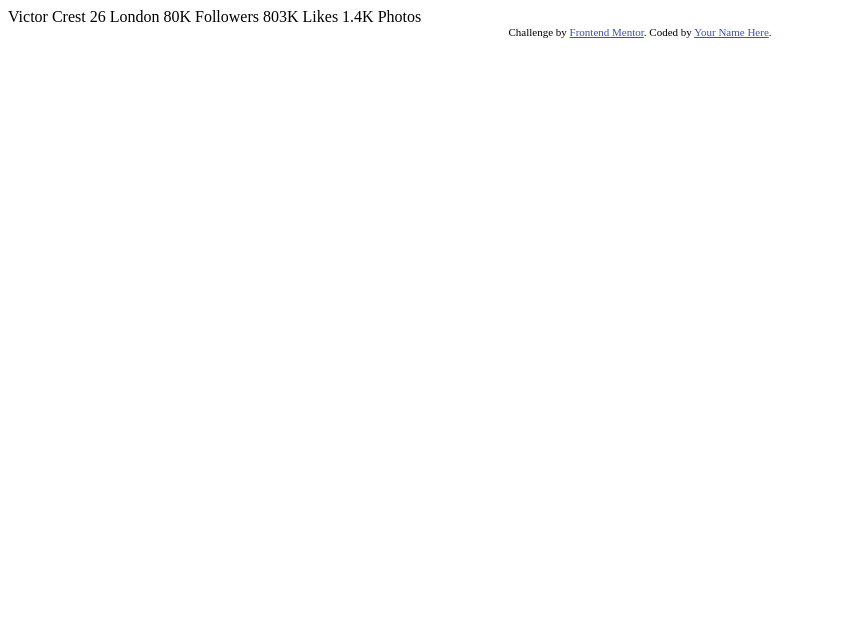
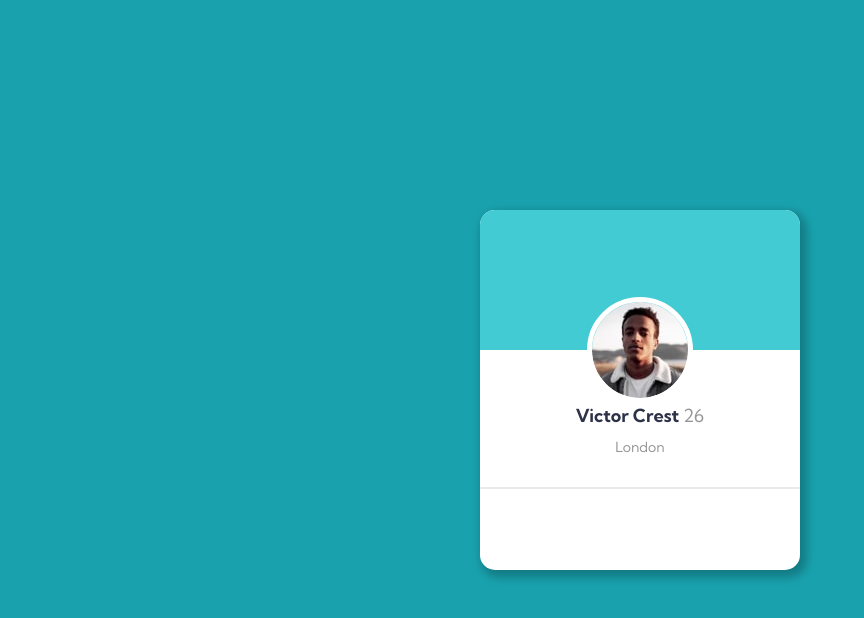
Before and after one commit to brunomoleta/cautious-octo-spork, a plain HTML site: page index.html in a window 1280 px wide. Shown: the whole page, without its empty margins (0-864 px from the left). Drawn offline with Linux system fonts and the light colour scheme.

Commit message:
transistion to JS

```diff
--- a/index.html
+++ b/index.html
@@ -1,35 +1,68 @@
 <!DOCTYPE html>
 <html lang="en">
-<head>
-  <meta charset="UTF-8">
-  <meta name="viewport" content="width=device-width, initial-scale=1.0"> <!-- displays site properly based on user's device -->
+  <head>
+    <meta charset="UTF-8" />
+    <meta name="viewport" content="width=device-width, initial-scale=1.0" />
+    <!-- displays site properly based on user's device -->
 
-  <link rel="icon" type="image/png" sizes="32x32" href="./images/favicon-32x32.png">
+    <link
+      rel="icon"
+      type="image/png"
+      sizes="32x32"
+      href="./images/favicon-32x32.png"
+    />
+    <link rel="stylesheet" href="./styles/style.css" />
+    <title>Frontend Mentor | Profile card component</title>
+    <script type="text/javascript" src="./script.js" defer></script>
 
-  <title>Frontend Mentor | Profile card component</title>
+  </head>
+  <body>
+    <!-- <main class="card">
+      <div id="card-bg-inside"></div>
+      <section class="card-top">
+        <img class="user-img" src="./images/image-victor.jpg" alt="" />
+        <div class="user-info">
+          <div class="user-name-age">
+            <h1 class="user-name">Victor Crest</h1>
+            <p class="user-age">26</p>
+          </div>
+          <address class="user-adress">London</address>
+        </div>
+      </section>
+      <hr />
+      <section class="card-bottom">
+        <ul class="user-info-list">
+          <li class="user-info-li-item">
+            <span class="bold-info"> 80K </span>
+            <span class="aux-text"> Followers </span>
+          </li>
+          <li class="user-info-li-item">
+            <span class="bold-info"> 803K </span>
+            <span class="aux-text"> Likes </span>
+          </li>
+          <li class="user-info-li-item">
+            <span class="bold-info"> 1.4K </span>
+            <span class="aux-text"> Photos </span>
+          </li>
+        </ul>
+      </section> -->
+    <!-- </main> -->
 
-  <!-- Feel free to remove these styles or customise in your own stylesheet 👍 -->
-  <style>
-    .attribution { font-size: 11px; text-align: center; }
-    .attribution a { color: hsl(228, 45%, 44%); }
-  </style>
-</head>
-<body>
-  Victor Crest
-  26
-  London
-
-  80K
-  Followers
-
-  803K
-  Likes
-
-  1.4K
-  Photos
-  <div class="attribution">
-    Challenge by <a href="https://www.frontendmentor.io?ref=challenge" target="_blank">Frontend Mentor</a>.
-    Coded by <a href="#">Your Name Here</a>.
-  </div>
-</body>
+    <!-- <footer class="attribution">
+      <div>
+        Challenge by
+        <a href="https://www.frontendmentor.io?ref=challenge" target="_blank"
+          >Frontend Mentor</a
+        >.
+      </div>
+      <div>
+        Coded by
+        <strong>
+          <a href="https://github.com/brunomoleta"
+            >Bruno Moleta Santos</a
+          > </strong
+        >.
+      </div>
+    </footer> -->
+  </body>
 </html>
--- /dev/null
+++ b/script.js
@@ -0,0 +1,87 @@
+const info = [
+  ["Victor Crest", "26", "London"],
+  {
+    followers: "80K",
+    likes: "803K",
+    photos: "1.4K",
+  },
+];
+
+const makeCard = (infoArr) => {
+  // create body, main and footer
+  const body = document.querySelector("body");
+
+  const main = document.createElement("main");
+  main.classList.add("card");
+
+  const footer = document.createElement("footer");
+  footer.classList.add("attribution");
+
+  //   create card-bg-inside-card
+  const divMain = document.createElement("div");
+  divMain.id = "card-bg-inside";
+  const divFooter = document.createElement("div");
+
+  body.append(main, footer);
+  footer.appendChild(divFooter);
+  main.appendChild(divMain);
+
+  //   create the two sections and hr
+  const sectionClassNames = ["card-top", "card-bottom"];
+  for (let i = 0; i < infoArr.length; i++) {
+    const section = document.createElement("section");
+    main.appendChild(section);
+    section.classList.add(sectionClassNames[i]);
+    if (i === 0) {
+      const hr = document.createElement("hr");
+      main.appendChild(hr);
+    }
+  }
+
+  //   Card Top
+
+  const insideCardTop = ["img", "div"];
+  const firstSection = document.querySelector(`.${sectionClassNames[0]}`);
+
+  const insideCardTopClasses = ["user-img", "user-info"];
+  for (let i = 0; i < insideCardTop.length; i++) {
+    const insideCardTopElement = document.createElement(`${insideCardTop[i]}`);
+    insideCardTopElement.classList.add(`${insideCardTopClasses[i]}`);
+    if (insideCardTop[i] === "img") {
+      insideCardTopElement.setAttribute("src", "./images/image-victor.jpg");
+      insideCardTopElement.setAttribute("alt", "user image");
+    }
+    firstSection.appendChild(insideCardTopElement);
+  }
+
+  const insideCardTopUserInfoTag = ["div", "adress"];
+  const insideUserInfoClass = ["user-name-age", "user-adress"];
+
+  const userInfo = document.querySelector(".user-info");
+  for (let i = 0; i < insideCardTopUserInfoTag.length; i++) {
+    const userNameAgeOrAdress = document.createElement(
+      `${insideCardTopUserInfoTag[i]}`
+    );
+    userNameAgeOrAdress.classList.add(`${insideUserInfoClass[i]}`);
+    userInfo.appendChild(userNameAgeOrAdress);
+  }
+
+  const insideUserTags = [
+    ["h1", "p"],
+    ["user-name", "user-age"],
+  ];
+
+  const nameOrAge = document.querySelector(`.${insideUserInfoClass[0]}`);
+  for (let i = 0; i < insideUserTags.length; i++) {
+    const insideNameAgeTag = document.createElement(insideUserTags[0][i]);
+    insideNameAgeTag.classList.add(insideUserTags[1][i]);
+    insideNameAgeTag.innerText = `${info[0][i]}`;
+    nameOrAge.appendChild(insideNameAgeTag);
+  }
+  const userAdress = document.querySelector(".user-adress");
+  userAdress.innerText = info[0][info.length];
+
+  const liClassNames = ["bold-info", "aux-text"];
+};
+
+makeCard(info);
--- /dev/null
+++ b/styles/defaults.css
@@ -0,0 +1,42 @@
+
+:root {
+  --darkCyan: hsl(185, 75%, 39%);
+  --card-cyan: #41CBD3;
+  --desatBlue: hsl(229, 23%, 23%);
+  --grayBlue: hsl(227, 10%, 46%);
+  --darkGray: hsl(0, 0%, 59%);
+  --light-grey: #E8E9EC;
+  --boxShadow: #0000003e;
+  --bold-font: 700;
+  --light-font: 400;
+  --card-height: 36rem;
+  --card-width: 32rem;
+  --large-font: 1.8rem;
+  --small-font: 1.4rem;
+  --smaller-font: 1.0rem;
+
+  --card-radius: 1.5rem;
+
+}
+
+body {
+  font-size: var(--large-font);
+  font-family: "Kumbh Sans", sans-serif;
+}
+/*
+- Mobile: 375px
+- Desktop: 1440px */
+
+
+.attribution {
+  font-size: 1.1rem;
+  text-align: center;
+}
+
+/* .attribution a {
+  color: hsl(228, 45%, 44%);
+} */
+
+address{
+  font-style: normal;
+}
--- /dev/null
+++ b/styles/index.css
@@ -0,0 +1,124 @@
+body {
+  display: flex;
+  flex-flow: column;
+  align-items: center;
+  justify-content: center;
+  gap: 2rem;
+  background-color: var(--darkCyan);
+}
+
+.card {
+  background-color: white;
+  gap: 1rem;
+  position: relative;
+  box-shadow: 4px 4.5px 10px 3px var(--boxShadow);
+
+  height: var(--card-height);
+  width: var(--card-width);
+  border-radius: var(--card-radius);
+}
+
+.card-top {
+  display: flex;
+  flex-flow: column;
+  align-items: center;
+  gap: 0.4rem;
+  z-index: 1;
+  position: absolute;
+  top: 9.2rem;
+}
+
+.card-bottom {
+  min-width: 100%;
+  position: absolute;
+  bottom: 2.4rem;
+}
+
+/* Top part of the card */
+#card-bg-inside {
+  background-color: var(--card-cyan);
+  width: var(--card-width);
+  height: 14rem;
+  position: absolute;
+  top: 0;
+  opacity: 0.99;
+  border-radius: var(--card-radius);
+  border-end-start-radius: 0;
+  border-end-end-radius: 0;
+}
+
+.user-img {
+  width: 9.6rem;
+  height: 9.6rem;
+  border-radius: 10rem;
+  outline: 0.5rem solid white;
+}
+
+.user-info {
+  display: flex;
+  flex-flow: column;
+  align-items: center;
+  gap: 0.8rem;
+}
+
+.user-name-age {
+  display: flex;
+  justify-content: center;
+  align-items: center;
+  gap: 4px;
+}
+
+.user-adress {
+  font-size: var(--small-font);
+  margin-bottom: 2.5rem;
+}
+
+.user-adress,
+.user-age,
+.aux-text {
+  color: var(--darkGray);
+}
+
+.user-name,
+.bold-info {
+  font-weight: var(--bold-font);
+  color: var(--desatBlue);
+  font-size: var(--large-font);
+}
+
+.card-top::after {
+  content: "";
+  width: var(--card-width);
+  height: 0.2rem;
+  background-color: var(--light-grey);
+  border-radius: 4px;
+  border: 1px solid transparent;
+}
+
+/* bottom part of the card */
+
+.user-adress {
+  font-size: var(--small-font);
+}
+
+.aux-text {
+  font-size: var(--smaller-font);
+}
+
+.user-info-list {
+  min-width: 100%;
+  display: flex;
+  justify-content: space-evenly;
+}
+
+.user-info-li-item {
+  display: flex;
+  flex-flow: column;
+  justify-content: center;
+  align-items: center;
+  width: 6rem;
+}
+
+a {
+  color: var(--light-grey);
+}
--- /dev/null
+++ b/styles/reset.css
@@ -0,0 +1,114 @@
+/* Resets from Josh Cameau */
+
+*,
+*::before,
+*::after {
+  box-sizing: border-box;
+}
+/*
+    2. Remove default margin
+  */
+* {
+  margin: 0;
+}
+/*
+    3. Allow percentage-based heights in the application
+  */
+html,
+body {
+  height: 100%;
+  font-size: 62.5%;
+}
+/*
+    Typographic tweaks!
+    4. Add accessible line-height
+    5. Improve text rendering
+  */
+body {
+  line-height: 1.5;
+  -webkit-font-smoothing: antialiased;
+}
+/*
+    6. Improve media defaults
+  */
+img,
+picture,
+video,
+canvas,
+svg {
+  display: block;
+  max-width: 100%;
+}
+/*
+    7. Remove built-in form typography styles
+  */
+input,
+button,
+textarea,
+select {
+  font: inherit;
+}
+/*
+    8. Avoid text overflows
+  */
+p,
+h1,
+h2,
+h3,
+h4,
+h5,
+h6 {
+  overflow-wrap: break-word;
+}
+/*
+    9. Create a root stacking context
+  */
+#root,
+#__next {
+  isolation: isolate;
+}
+
+/* --------------- Resets from Josh Cameau end here */
+
+figcaption {
+  display: none;
+}
+
+button{
+  all: initial;
+  outline: revert;
+}
+
+button,
+a {
+  cursor: pointer;
+
+}
+
+a {
+  text-decoration: none;
+  color: none;
+  font-style: none;
+  font-weight: inherit;
+}
+
+h1 {
+  font-size: inherit;
+  font-weight: inherit;
+}
+
+ul {
+  padding: 0;
+}
+
+li {
+  list-style: none;
+}
+
+hr {
+  display: none;
+}
+
+strong {
+  font-weight: unset;
+}
--- /dev/null
+++ b/styles/style.css
@@ -0,0 +1,4 @@
+@import url(./reset.css);
+@import url(./defaults.css);
+@import url(./index.css);
+@import url("https://fonts.googleapis.com/css2?family=Kumbh+Sans:wght@400;700&display=swap");
```
